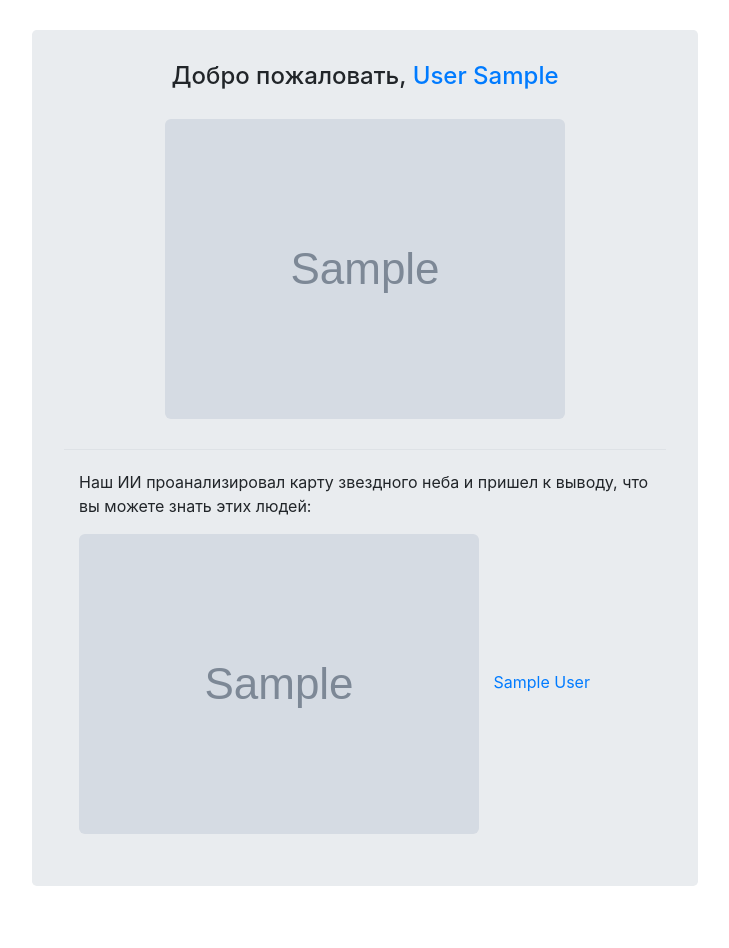
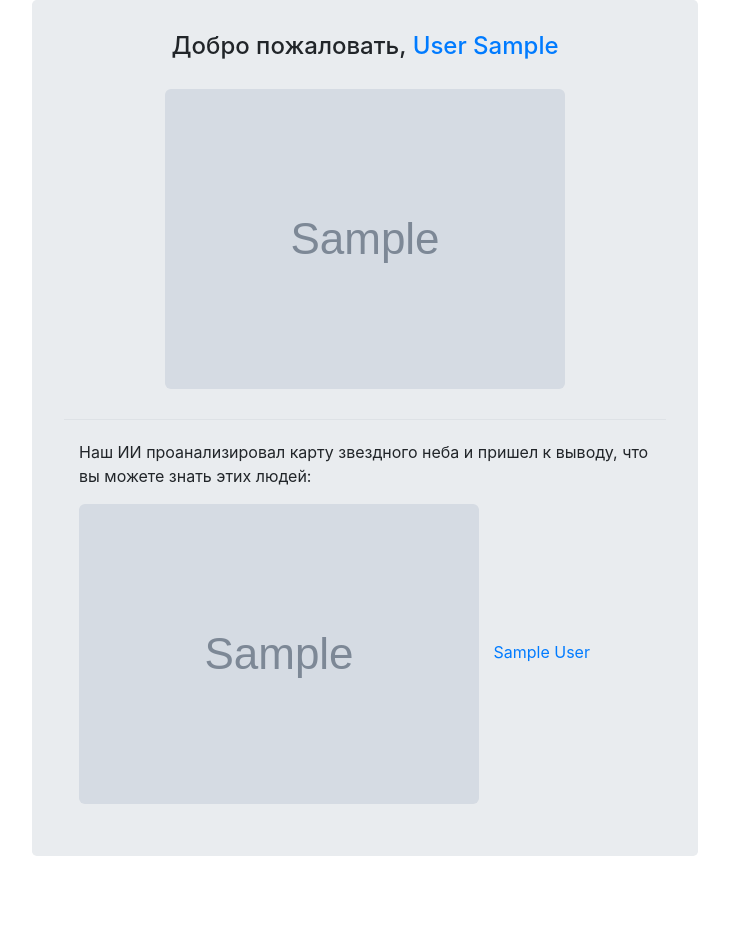
Before and after one commit to MenshikovIA/VKAUTH, a Django app: template vkauth/templates/vkauth/friends.html in a window 1280 px wide. Shown: the whole page, without its empty margins (275-1004 px from the left). After the commit the page ends 856 px from the top, so only its background shows below. Run offline with Django 3.2, Linux system fonts and the light colour scheme; the template is opened without the code that fills it: most values are stand-ins (such as "Sample title", 1, 10 or a date in 2020); grey boxes marked "Sample" are stand-in pictures; some libraries are stand-ins or nearby versions.

Commit message:
template fixes

```diff
--- a/vkauth/templates/vkauth/base.html
+++ b/vkauth/templates/vkauth/base.html
@@ -12,10 +12,6 @@
     {% block title %}{% endblock %}
 </head>
 <body>
-
-    <div style="height: 30px; width: 0"></div>
     {% block content %}{% endblock %}
-    <div style="height: 30px; width: 0"></div>
-
 </body>
 </html>
--- a/vkauth/templates/vkauth/friends.html
+++ b/vkauth/templates/vkauth/friends.html
@@ -13,14 +13,14 @@
                 </h4>
                 <img class="main-photo" src="{{ vk_user.photo_200 }}">
             </div>
-            <div class="container" style="margin: 20px 0px">
+            <div class="container friends-list">
                 <p>Наш ИИ проанализировал карту звездного неба и пришел к выводу, что вы можете знать этих людей:</p>
                 {% for friend in friends %}
                     <p>
-                        <img src="{{ friend.photo_100 }}" style="border-radius: 6px; margin-right: 10px">
+                        <img class="friend-photo" src="{{ friend.photo_100 }}">
                         <a href="https://vk.com/{{ friend.domain }}">{{ friend.first_name }} {{ friend.last_name }}</a>
                         {% if friend.online %}
-                            <span style="color: gray"> online </span>
+                            <span class="online-info"> online </span>
                         {% endif %}
                     </p>
                 {% endfor %}
@@ -42,6 +42,16 @@
             margin-bottom: 30px;
             margin-top: 20px;
         }
+        .friends-list{
+            margin: 20px 0px;
+        }
+        .friend-photo{
+            border-radius: 6px;
+            margin-right: 10px
+        }
+        .online-info{
+            color: gray
+        }
 
     </style>
 {% endblock %}
```
